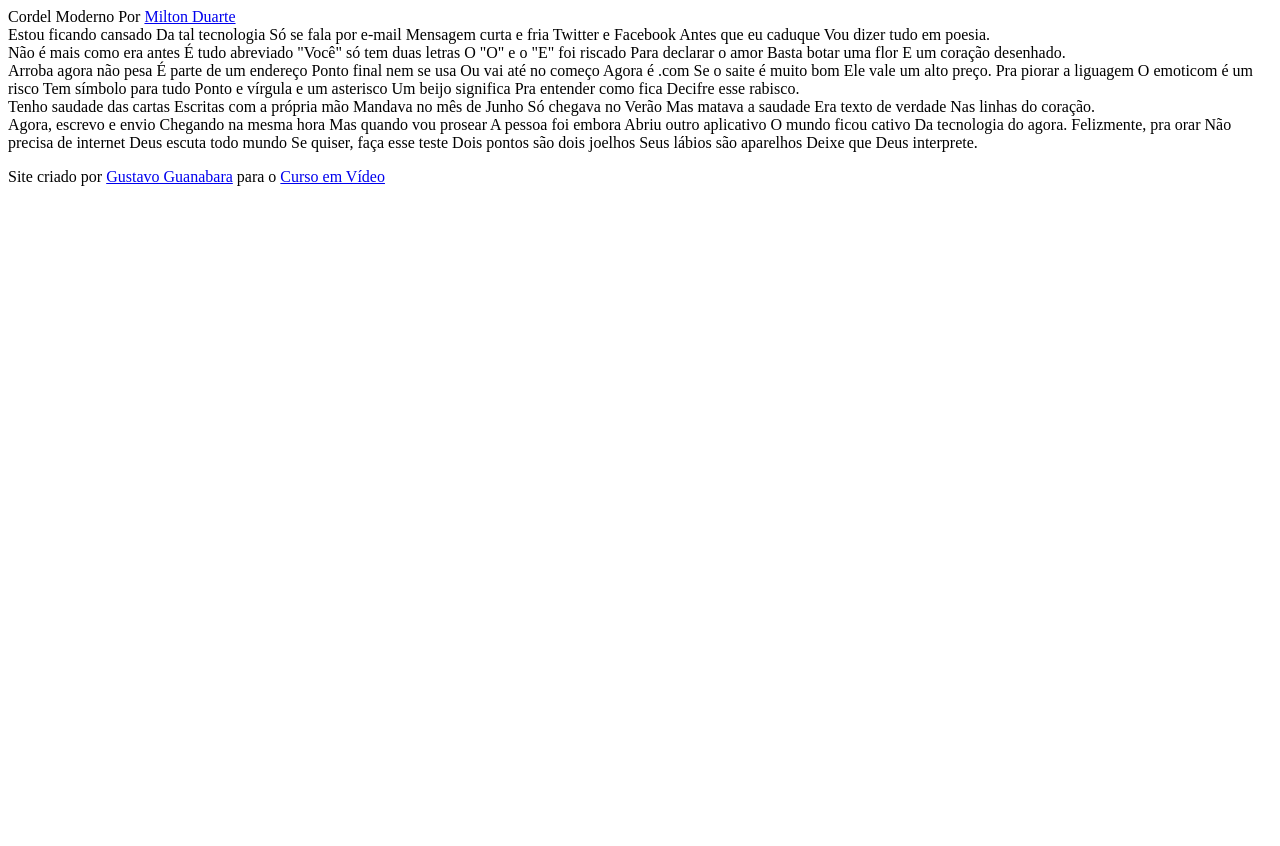
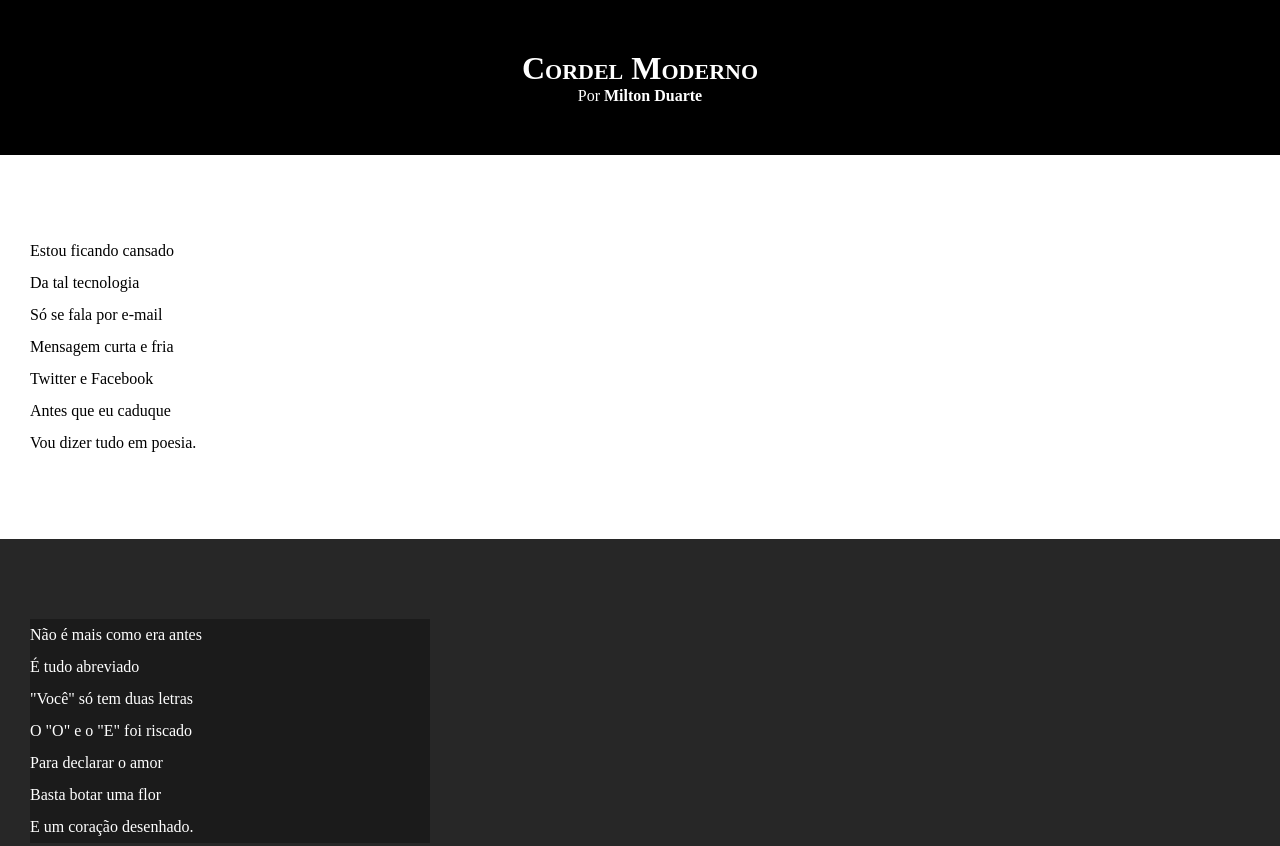
Before and after one commit to MauricioMazza/HTML-CSS, a plain HTML site: page DESAFIOS/des12/index.html in a window 1280 px wide. Shown: the top 846 px of the page. Before the commit the page ends 800 px from the top, so only its background shows below. Drawn offline with Linux system fonts and the light colour scheme.

Commit message:
cap 20 aula 3 desafio 12

```diff
--- /dev/null
+++ b/DESAFIOS/des12/estilo/style.css
@@ -0,0 +1,67 @@
+@charset "UTF-8";
+
+* {
+    margin: 0px;
+    padding: 0px;
+}
+
+html, body {
+    background-color: darkgray;
+    min-height: 100vh;
+}
+
+header {
+    background-color: black;
+    color: white;
+    text-align: center;
+}
+
+header > h1 {
+    padding-top: 50px;
+    font-variant: small-caps;
+}
+
+header > p {
+    padding-bottom: 50px;
+}
+
+header a, footer a {
+    color: white;
+    text-decoration: none;
+    font-weight: bolder;
+}
+
+header a:hover, footer a:hover {
+    text-decoration: underline;
+    color: lightgray;
+    transition-duration: 0.1s;
+}
+
+section {
+    padding-top: 10vh;
+    padding-bottom: 10vh;
+    padding-left: 30px;
+    line-height: 2em;
+}
+
+section.normal {
+    background-color: white;
+    color: black;
+}
+
+section.imagem {
+    background-color: rgb(39, 39, 39);
+    color: white;
+}
+
+section.imagem > p {
+    width: 400px;
+    background-color: rgba(0, 0, 0, 0.3);
+}
+
+footer {
+    background-color: black;
+    text-align: center;
+    color: white;
+    padding: 10px;
+}
--- a/DESAFIOS/des12/index.html
+++ b/DESAFIOS/des12/index.html
@@ -4,77 +4,92 @@
     <meta charset="UTF-8">
     <meta name="viewport" content="width=device-width, initial-scale=1.0">
     <title>Cordel Moderno</title>
+    <link rel="stylesheet" href="estilo/style.css">
 </head>
 <body>
     <header>
-        Cordel Moderno
-        Por <a href="https://www.recantodasletras.com.br/poesias/3186743" target="_blank">Milton Duarte</a>
+        <h1>Cordel Moderno</h1>
+        <p>Por <a href="https://www.recantodasletras.com.br/poesias/3186743" target="_blank">Milton Duarte</a></p>
     </header>
 
-    <section>
-        Estou ficando cansado
-        Da tal tecnologia
-        Só se fala por e-mail
-        Mensagem curta e fria
-        Twitter e Facebook
-        Antes que eu caduque
+    <section class="normal">
+        <p>
+            Estou ficando cansado <br>
+            Da tal tecnologia <br>
+            Só se fala por e-mail <br>
+            Mensagem curta e fria <br>
+            Twitter e Facebook <br>
+            Antes que eu caduque <br>
             Vou dizer tudo em poesia.
+        </p>
     </section>
 
-    <section>
-        Não é mais como era antes
-        É tudo abreviado
-        "Você" só tem duas letras
-        O "O" e o "E" foi riscado
-        Para declarar o amor
-        Basta botar uma flor
+    <section class="imagem">
+        <p>
+            Não é mais como era antes <br>
+            É tudo abreviado <br>
+            "Você" só tem duas letras <br>
+            O "O" e o "E" foi riscado <br>
+            Para declarar o amor <br>
+            Basta botar uma flor <br>
             E um coração desenhado.
+        </p>
     </section>
 
-    <section>
-        Arroba agora não pesa
-        É parte de um endereço
-        Ponto final nem se usa
-        Ou vai até no começo
-        Agora é .com
-        Se o saite é muito bom
+    <section class="normal">
+        <p>
+            Arroba agora não pesa <br>
+            É parte de um endereço <br>
+            Ponto final nem se usa <br>
+            Ou vai até no começo <br>
+            Agora é .com <br>
+            Se o saite é muito bom <br>
             Ele vale um alto preço.
-        Pra piorar a liguagem
-        O emoticom é um risco
-        Tem símbolo para tudo
-        Ponto e vírgula e um asterisco
-        Um beijo significa
-        Pra entender como fica
+        </p>
+
+        <p>
+            Pra piorar a liguagem <br>
+            O emoticom é um risco <br>
+            Tem símbolo para tudo <br>
+            Ponto e vírgula e um asterisco <br>
+            Um beijo significa <br>
+            Pra entender como fica <br>
             Decifre esse rabisco.
+        </p>
     </section>
 
-    <section>
-        Tenho saudade das cartas
-        Escritas com a própria mão
-        Mandava no mês de Junho
-        Só chegava no Verão
-        Mas matava a saudade
-        Era texto de verdade
+    <section class="imagem">
+        <p>
+            Tenho saudade das cartas <br>
+            Escritas com a própria mão <br>
+            Mandava no mês de Junho <br>
+            Só chegava no Verão <br>
+            Mas matava a saudade <br>
+            Era texto de verdade <br>
             Nas linhas do coração.
+        </p>
     </section>
 
+    <section class="normal">
+        <p>
+            Agora, escrevo e envio <br>
+            Chegando na mesma hora <br>
+            Mas quando vou prosear <br>
+            A pessoa foi embora <br>
+            Abriu outro aplicativo <br>
+            O mundo ficou cativo <br>
+            Da tecnologia do agora.
+        </p>
 
-    <section>
-        Agora, escrevo e envio
-        Chegando na mesma hora
-        Mas quando vou prosear
-        A pessoa foi embora
-        Abriu outro aplicativo
-        O mundo ficou cativo
-        Da tecnologia do agora.
-
-        Felizmente, pra orar
-        Não precisa de internet
-        Deus escuta todo mundo
-        Se quiser, faça esse teste
-        Dois pontos são dois joelhos
-        Seus lábios são aparelhos
+        <p>
+            Felizmente, pra orar <br>
+            Não precisa de internet <br>
+            Deus escuta todo mundo <br>
+            Se quiser, faça esse teste <br>
+            Dois pontos são dois joelhos <br>
+            Seus lábios são aparelhos <br>
             Deixe que Deus interprete.
+        </p>
     </section>
 
     <footer>
```
Lines whose indentation alone changed are shown as unchanged.
